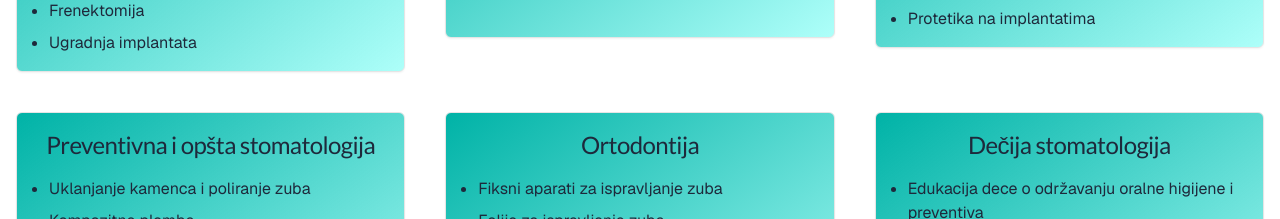
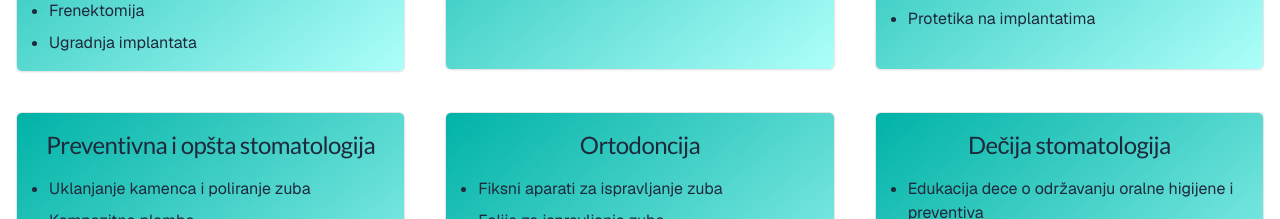
Before and after one commit to Gareleon/identa, a Next.js app: page / in a window 1280 px wide. Shown: the part 2800-3019 px from the top of the page. Built offline with nearby package versions, Linux system fonts and the light colour scheme.

Commit message:
fixed category cards

```diff
--- a/src/components/main/pricing.tsx
+++ b/src/components/main/pricing.tsx
@@ -48,7 +48,7 @@ const categorizedServices = [
     ],
   },
   {
-    category: "Ortodontija",
+    category: "Ortodoncija",
     services: [
       { name: "Fiksni aparati za ispravljanje zuba" },
       { name: "Folije za ispravljanje zuba" },
@@ -79,7 +79,7 @@ export function Prices() {
           {categorizedServices.map((category, index) => (
             <div
               key={index}
-              className="w-full h-72  min-h-max border shadow-sm bg-gradient-to-br from-primary to-secondary/40 rounded-md p-4 hover:shadow-lg hover:scale-105 transition-all duration-300 text-slate-800"
+              className="w-full h-80  min-h-max border shadow-sm bg-gradient-to-br from-primary to-secondary/40 rounded-md p-4 hover:shadow-lg hover:scale-105 transition-all duration-300 text-slate-800"
             >
               <Typography
                 variant="h4"
```
